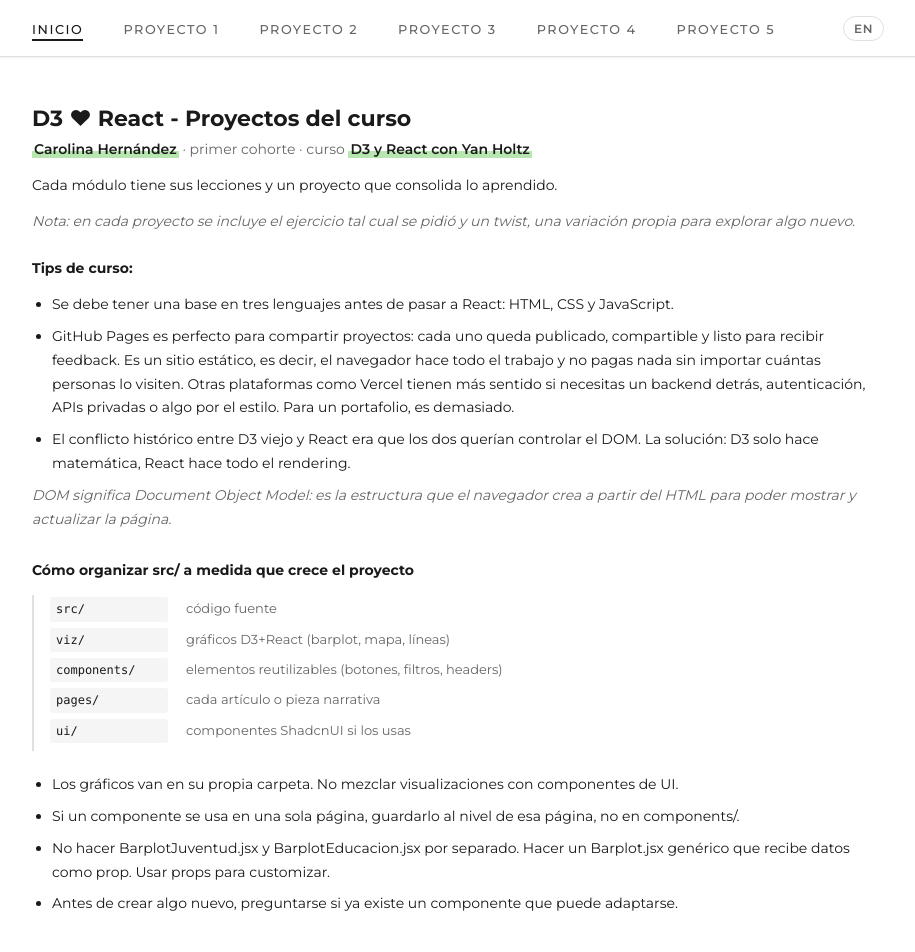
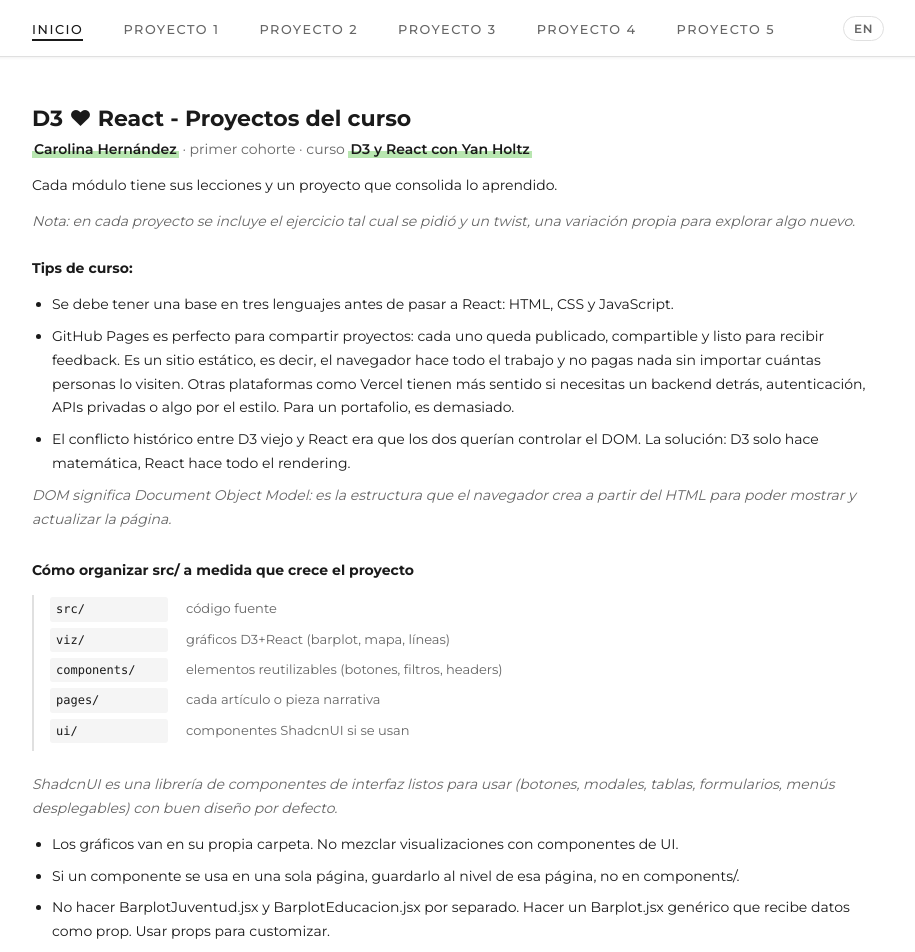
Before and after one commit to CarolinaHernandez2019/curso-d3, a React (Vite) app: page / in a window 1280 px wide. Shown: the top 952 px of the page, without its empty margins (182-1097 px from the left). Built offline with nearby package versions, Linux system fonts and the light colour scheme.

Commit message:
Add ShadcnUI note

```diff
--- a/src/i18n/translations.js
+++ b/src/i18n/translations.js
@@ -70,8 +70,12 @@ export const translations = {
     en: "each article or narrative piece",
   },
   "home.structure.ui": {
-    es: "componentes ShadcnUI si los usas",
+    es: "componentes ShadcnUI si se usan",
     en: "ShadcnUI components if you use them",
+  },
+  "home.shadcnNote": {
+    es: "ShadcnUI es una librería de componentes de interfaz listos para usar (botones, modales, tablas, formularios, menús desplegables) con buen diseño por defecto.",
+    en: "ShadcnUI is a library of ready-to-use interface components (buttons, modals, tables, forms, dropdown menus) with good default design.",
   },
   "home.yanTips.title": {
     es: "Tips específicos de Yan:",
--- a/src/lessons/Home.jsx
+++ b/src/lessons/Home.jsx
@@ -35,6 +35,7 @@ export default function Home({ lang }) {
           <p><code>pages/</code><span>{t("home.structure.pages", lang)}</span></p>
           <p><code>ui/</code><span>{t("home.structure.ui", lang)}</span></p>
         </div>
+        <p className="home-note">{t("home.shadcnNote", lang)}</p>
 
         <ul className="yan-tips-list">
           <li>{t("home.yanTip1.body", lang)}</li>
```
